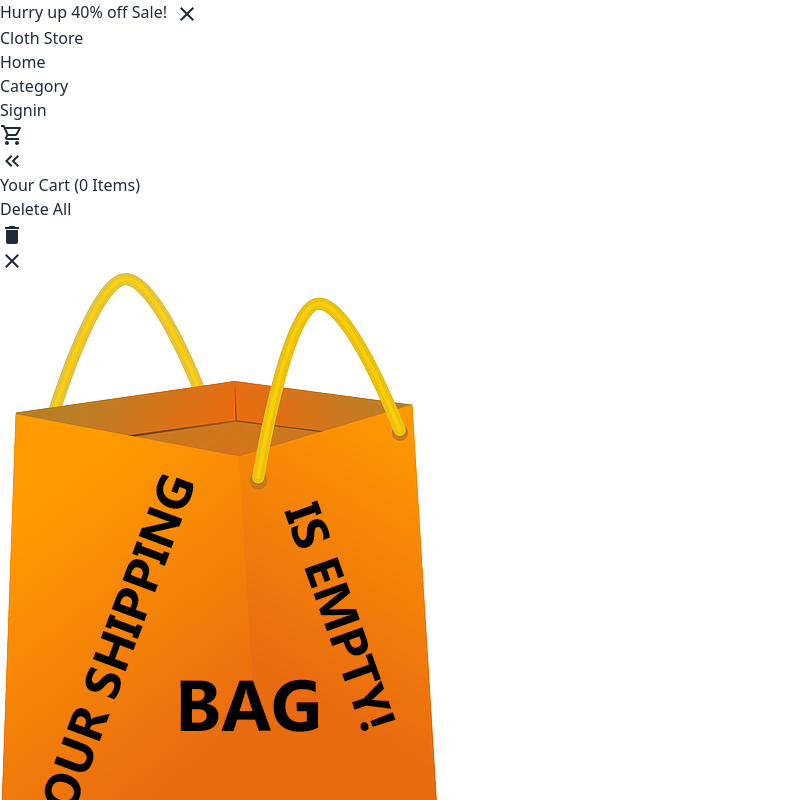
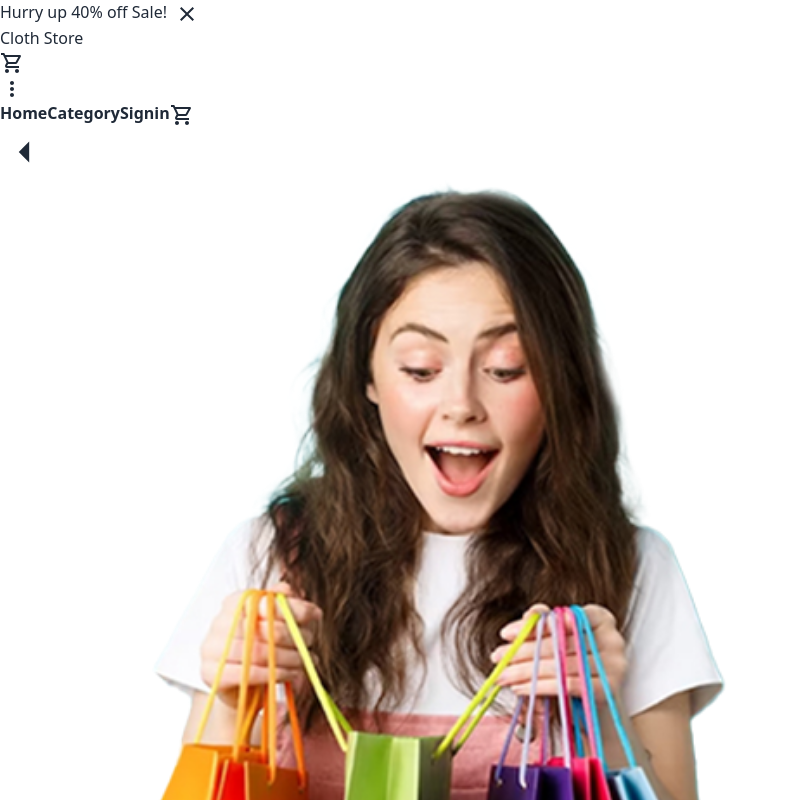
Before and after one commit to Sajomkhan/cloth-store-app-vite-v1.1-deploy-250323, a React (Vite) app: page / in a window 1280 px wide. Shown: the top 800 px of the page, without its empty margins (0-788 px from the left). Built offline with nearby package versions, Linux system fonts and the light colour scheme.

Commit message:
Nabvar update

```diff
--- a/src/components/Annoucne.jsx
+++ b/src/components/Annoucne.jsx
@@ -11,7 +11,7 @@ const Annoucne = () => {
 
   return <div className={announceStyle}>
     Hurry up 40% off Sale! &nbsp;
-    <Close className='absolute right-3 cursor-pointer' onClick={handleClose}/>
+    <Close className='absolute right-5 cursor-pointer' onClick={handleClose}/>
   </div>;
 };
 
--- a/src/components/Navbar.jsx
+++ b/src/components/Navbar.jsx
@@ -1,52 +1,111 @@
-import { Badge } from '@mui/material';
-import Announce from './Annoucne'
-import { ShoppingCartOutlined } from '@mui/icons-material';
-import { Link } from 'react-router-dom';
-import { useDispatch, useSelector } from 'react-redux';
-import { selectTotalQTY, setOpenCart } from '../features/CartSlice.js';
-import Carts from '../features/Carts';
-
-const style =
-  'text-[14px], cursor-pointer, ml-[25px] hover:text-blue-700 md:font-bold';
+import { Badge } from "@mui/material";
+import Announce from "./Annoucne";
+import { ShoppingCartOutlined } from "@mui/icons-material";
+import { Link } from "react-router-dom";
+import { useDispatch, useSelector } from "react-redux";
+import { selectTotalQTY, setOpenCart } from "../features/CartSlice.js";
+import Carts from "../features/Carts";
+import { useState } from "react";
+import MoreVertIcon from "@mui/icons-material/MoreVert";
+import CloseIcon from "@mui/icons-material/Close";
+import { Close } from "@mui/icons-material";
 
 const Navbar = () => {
+  const [manubar, setManubar] = useState(false);
+
+  const handleManubarToggle = () => setManubar(!manubar);
 
   const dispatch = useDispatch();
   const totalQTY = useSelector(selectTotalQTY);
 
   const onCartToggle = () => {
-    dispatch(setOpenCart({
-      cartState: true
-    }))
-  }
+    dispatch(
+      setOpenCart({
+        cartState: true,
+      })
+    );
+  };
 
   return (
     <nav className="fixed w-full top-0 left-0 z-30 flex flex-col bg-white shadow-md">
       <Announce />
-        <div className="flex flex-col md:flex-row md:justify-between px-32 py-2">
-          {/* Logo for destop*/}
-            <Link to='/'>
-              <div className="font-bold text-2xl md:text-3xl cursor-pointer hover:text-blue-700">Cloth Store</div>
+      <div className="flex md:justify-between px-6 md:px-32 md:py-2 relative">
+        {/* ---------------Logo for destop--------------*/}
+        <Link to="/">
+          <div className="w-40 font-bold text-2xl md:text-3xl cursor-pointer hover:text-blue-700">
+            Cloth Store
+          </div>
         </Link>
 
-          {/* Right div */}
-          <div className="flex items-center justify-end">
-            <Link to='/'>
-              <div className={style}>Home</div>
+        <Badge
+          badgeContent={totalQTY}
+          color="primary"
+          onClick={onCartToggle}
+          className="md:hidden nav_link self-end"
+        >
+          <ShoppingCartOutlined/>
+        </Badge>
+
+        <div
+          className="md:hidden text-lg absolute z-10 right-2 px-3"
+          onClick={handleManubarToggle}
+        >
+          <MoreVertIcon />
+        </div>
+
+        {/* -------------For Destop Moode---------- */}
+        <div className="hidden md:flex gap-4 items-center md:justify-end">
+          <Link to="/" className="nav_link">
+            Home
           </Link>
-            <Link to='/category'>
-              <div className={style}>Category</div>
+          <Link to="/category" className="nav_link">
+            Category
           </Link>
-            <Link to='/login'>
-              <div className={style}>Signin</div>
+          <Link to="/login" className="nav_link">
+            Signin
           </Link>
-            <button type='button' onClick={onCartToggle} className={style}>
-              <Badge badgeContent={totalQTY} color='primary'>
+          <Badge
+            badgeContent={totalQTY}
+            color="primary"
+            onClick={onCartToggle}
+            className="nav_link"
+          >
             <ShoppingCartOutlined />
           </Badge>
-            </button>
+        </div>
+
+        {/* -------------For Mobile Moode---------- */}
+        {manubar && (
+          <div className="md:hidden w-full">
+            <div className="w-4/6 absolute z-30 top-8 left-0 flex flex-col items-center bg-white shadow-md rounded-md text-xl font-semibold">
+              <div
+                className="w-full flex justify-end text-lg bg-blue-600 text-white py-1 px-3"
+                onClick={handleManubarToggle}
+              >
+                <Close />
+              </div>
+              <Link
+                to="/"
+                className="w-full text-center nav_link border-y-2 border-gray-400/20 py-8"
+              >
+                Home
+              </Link>
+              <Link
+                to="/category"
+                className="w-full text-center nav_link border-y-2 border-gray-400/20 py-8"
+              >
+                Category
+              </Link>
+              <Link
+                to="/login"
+                className="w-full text-center nav_link border-y-2 border-gray-400/20 py-8"
+              >
+                Signin
+              </Link>
             </div>
             <Carts />
+          </div>
+        )}
       </div>
     </nav>
   );
--- a/src/index.css
+++ b/src/index.css
@@ -11,6 +11,10 @@ body{
 .btn
 {
     @apply text-white bg-purple-600 hover:bg-purple-800 rounded-md shadow-md my-2 px-2 py-1 cursor-pointer duration-200;
+}
+
+.nav_link{
+    @apply cursor-pointer hover:text-blue-700 md:font-bold
 }
 
 
```
Lines whose indentation alone changed are shown as unchanged.
